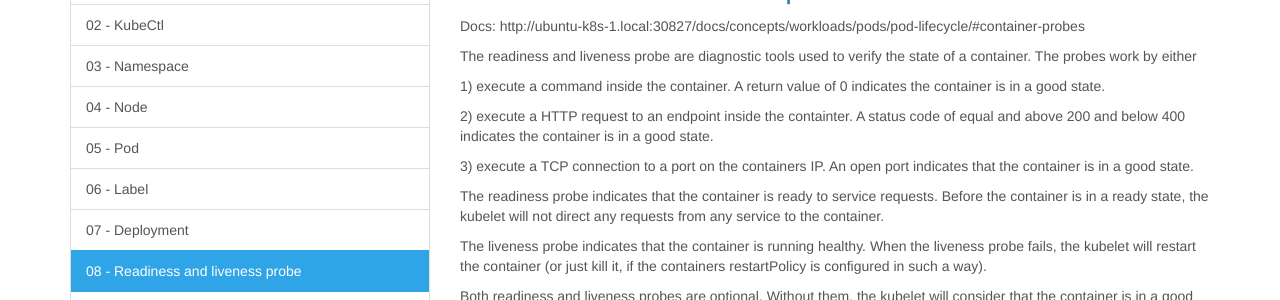
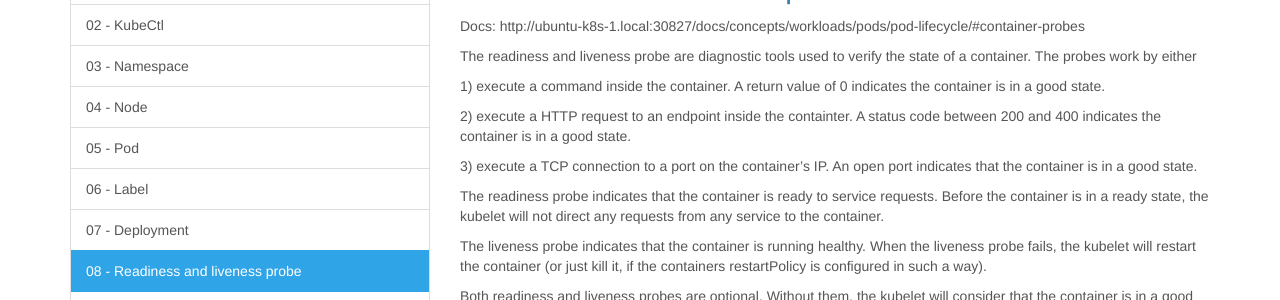
Before and after one commit to knowit/kubernetes-workshop, a Jekyll site: the page built from docs/_docs/workshop/08-probe.md, in a window 1280 px wide. Shown: the part 193-493 px from the top of the page. Built offline with Jekyll 4.4.1, drawn with Linux system fonts in a browser that asks for light colours; nearby versions of some CDN libraries.

Commit message:
Improvements

````diff
--- a/docs/_docs/workshop/08-probe.md
+++ b/docs/_docs/workshop/08-probe.md
@@ -11,9 +11,9 @@ The readiness and liveness probe are diagnostic tools used to verify the state o
 
 1) execute a command inside the container. A return value of 0 indicates the container is in a good state.
 
-2) execute a HTTP request to an endpoint inside the containter. A status code of equal and above 200 and below 400 indicates the container is in a good state.
+2) execute a HTTP request to an endpoint inside the containter. A status code between 200 and 400 indicates the container is in a good state.
 
-3) execute a TCP connection to a port on the containers IP. An open port indicates that the container is in a good state.
+3) execute a TCP connection to a port on the container's IP. An open port indicates that the container is in a good state.
 
 The readiness probe indicates that the container is ready to service requests. Before the container is in a ready state, the kubelet will not direct any requests from any service to the container.
 
@@ -64,5 +62,5 @@ spec:
             port: 8080
 ```
 
-  </div>
+</div>
 </details>
````
Also changed, not shown: other parts of docs/_docs/workshop/08-probe.md (+0 -2 lines).
